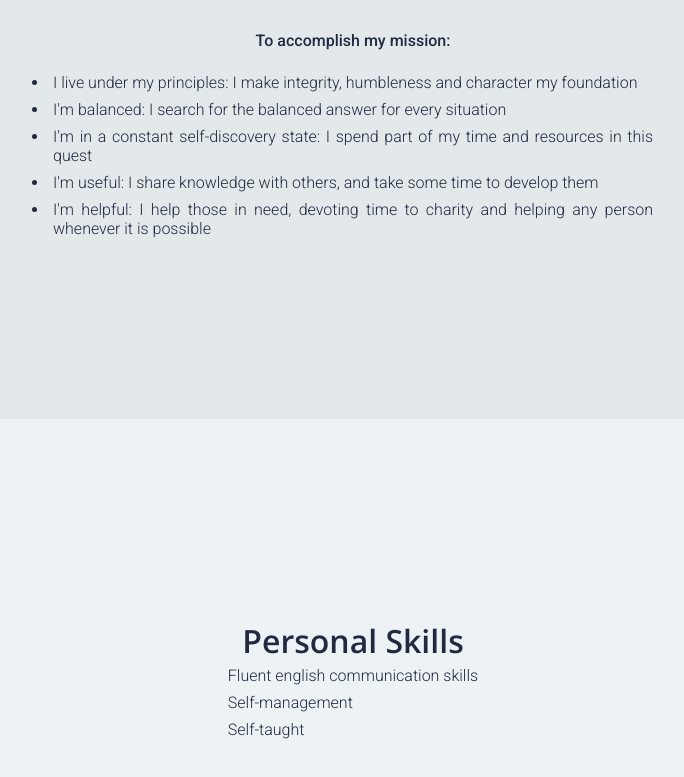
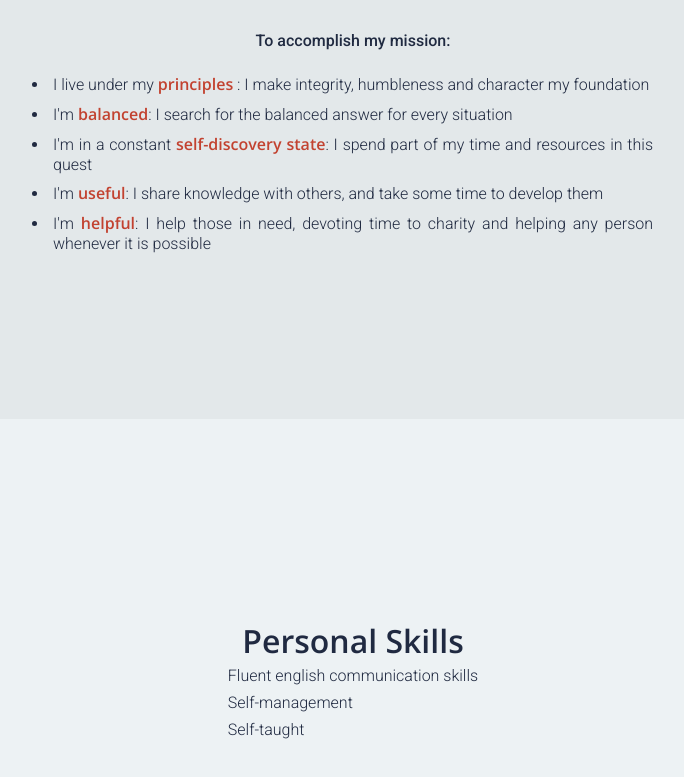
Before and after one commit to carlosgabrielcampo/carlosgabrielcampo.github.io, a plain HTML site: page index.html in a window 1280 px wide. Shown: the part 1589-2366 px from the top of the page, without its empty margins (287-971 px from the left). Drawn offline with nearby package versions, Linux system fonts and the light colour scheme.

Commit message:
added some colors in the .goals span

```diff
--- a/index.html
+++ b/index.html
@@ -43,11 +43,11 @@
             <img id="milestone" src="https://contentmarketinginstitute.com/wp-content/uploads/2013/10/content-marketing-milestones-kapost.jpg" alt="A man in the top of a mountain with a flag">
             <div class="goals">
                 <ul> To accomplish my mission: <br><br>
-                    <li>I live under my principles: I make integrity, humbleness and character my foundation</li>
-                    <li>I'm balanced: I search for the balanced answer for every situation </li>
-                    <li>I'm in a constant self-discovery state: I spend part of my time and resources in this quest</li>
-                    <li>I'm useful: I share knowledge with others, and take some time to develop them</li>
-                    <li>I'm helpful: I help those in need, devoting time to charity and helping any person whenever it is possible</li>
+                    <li>I live under my <span>principles</span> : I make integrity, humbleness and character my foundation</li>
+                    <li>I'm <span>balanced</span>: I search for the balanced answer for every situation </li>
+                    <li>I'm in a constant <span>self-discovery state</span>: I spend part of my time and resources in this quest</li>
+                    <li>I'm <span>useful</span>: I share knowledge with others, and take some time to develop them</li>
+                    <li>I'm <span>helpful</span>: I help those in need, devoting time to charity and helping any person whenever it is possible</li>
                 </ul>
 
             </div>
--- a/style.css
+++ b/style.css
@@ -23,7 +23,7 @@ li{
 }
 
 
-h1, h2{
+h1, h2, .goals span{
     font-family: Open Sans;
     font-weight: 600;
 }
@@ -76,6 +76,9 @@ h1, h2{
     font-style: italic;
     color: #6c838b;
     margin: 0px 0px 20px;
+}
+.goals span{
+    color: #c24230;
 }
 
 
```
